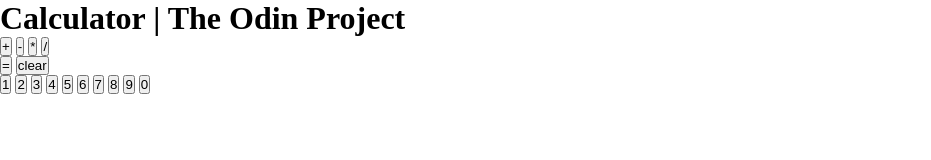
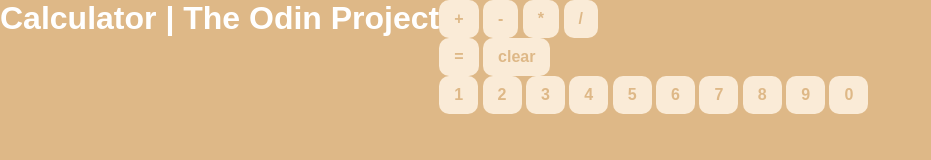
Before and after one commit to roviccastro/top-calculator, a plain HTML site: page index.html in a window 1280 px wide. Shown: the whole page, without its empty margins (0-931 px from the left). Drawn offline with Linux system fonts and the light colour scheme.

Commit message:
Style: Fix style.css

```diff
--- a/style.css
+++ b/style.css
@@ -10,3 +10,27 @@
 }
 
 /*  */
+
+body{
+  display: flex;
+  flex-flow: row wrap;
+
+  font-family: Arial, Helvetica, sans-serif;
+  color: white;
+
+  background-color: burlywood;
+}
+
+button{
+  border: solid 0px burlywood;
+  border-radius: 10px;
+  padding: 10px 15px;
+
+  font-family: Arial, Helvetica, sans-serif;
+  font-weight: bolder;
+  font-size: 16px;
+  color: burlywood;
+
+  background-color: antiquewhite;
+
+}
```
